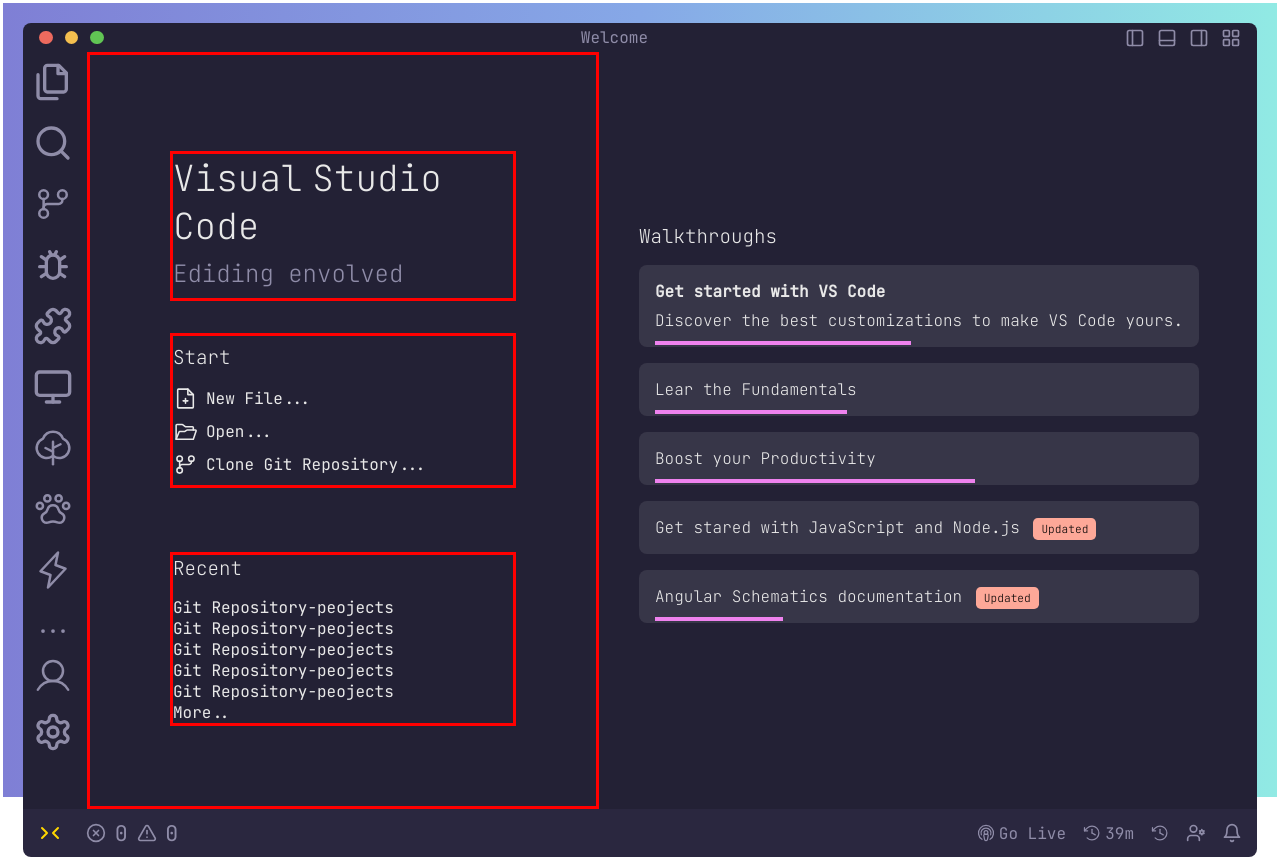
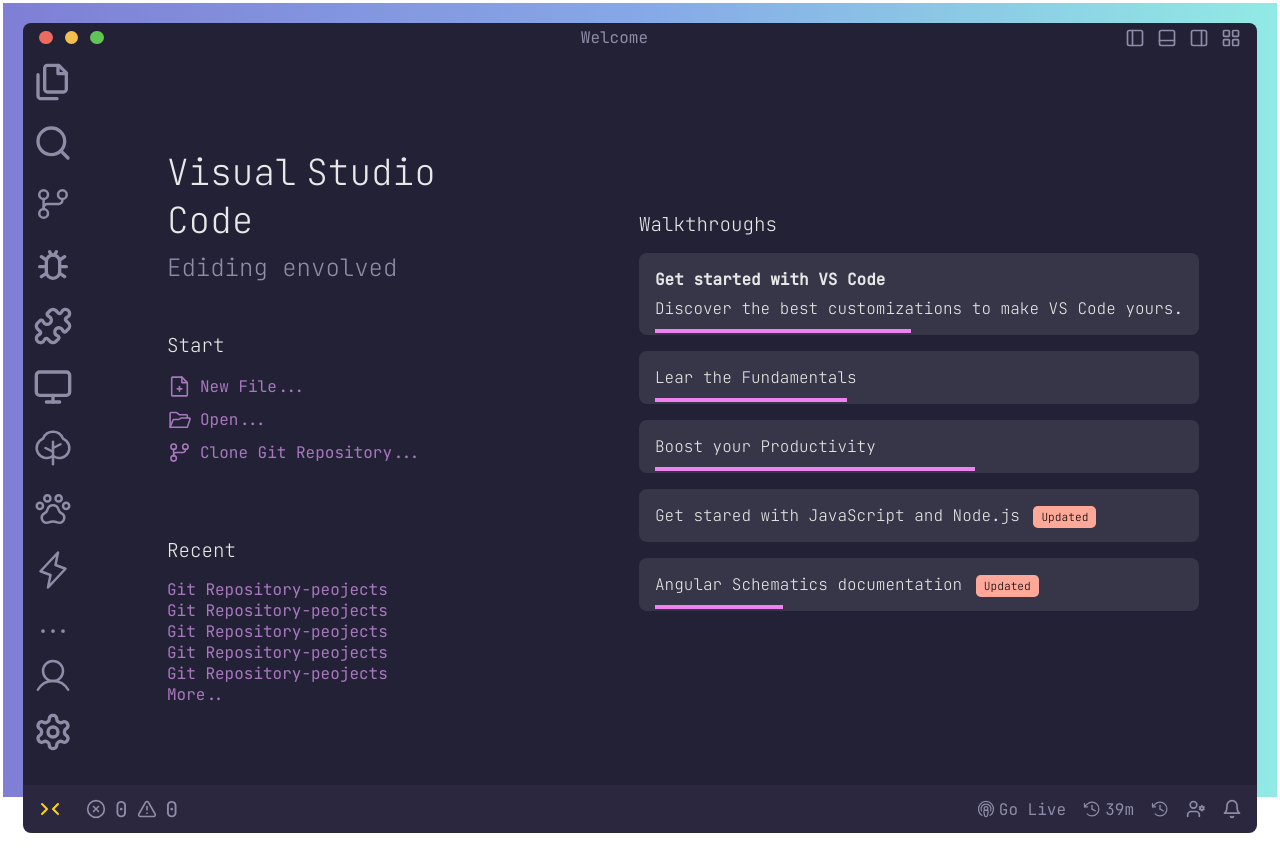
Before and after one commit to Andreas-Ziegler22/my-vsc-view, a React (Vite) app: page / in a window 1280 px wide. After the commit the page ends 833 px from the top, so only its background shows below. Built offline with nearby package versions, Linux system fonts and the light colour scheme.

Commit message:
happy with font color

```diff
--- a/src/components/Content/Article-left.css
+++ b/src/components/Content/Article-left.css
@@ -2,10 +2,8 @@
   padding: 5rem;
   color: #8f8ca8;
   width: 40vw;
-  border: 3px solid red;
 }
 .article-header {
-  border: 3px solid red;
   margin: 1rem 0;
   line-height: 3rem;
 }
@@ -21,7 +19,7 @@
 }
 .flex-list {
   margin-top: 2rem;
-  border: 3px solid red;
+
   display: flex;
   flex-direction: column;
   justify-content: center;
@@ -46,10 +44,10 @@
   align-items: center;
   gap: 0.5rem;
   margin: 0.5rem 0;
+  color: #a778be;
 }
 /* repository */
 .gitRepo {
-  border: 3px solid red;
   margin-top: 4rem;
 }
 .gitRepo li:first-child {
@@ -60,4 +58,5 @@
 }
 .gitRepo li {
   list-style: none;
+  color: #a778be;
 }
```
